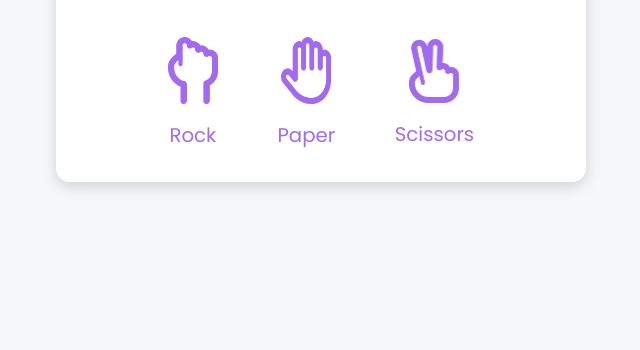
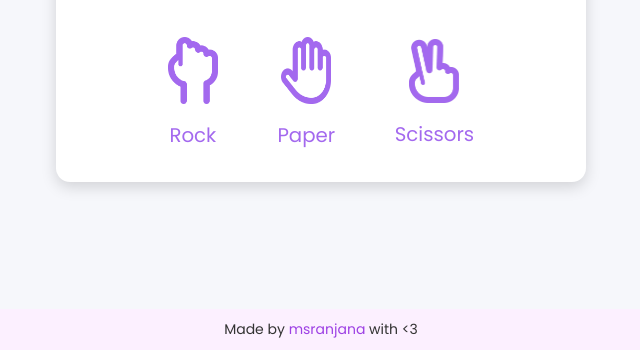
Before and after one commit to msranjana/frontend_mini_proj, a plain HTML site: page rps/index.html in a window 1280 px wide. Shown: the part 450-800 px from the top of the page, without its empty margins (319-959 px from the left). Drawn offline with Linux system fonts and the light colour scheme.

Commit message:
changed rps

```diff
--- a/rps/index.html
+++ b/rps/index.html
@@ -45,5 +45,8 @@
 
     <script src="script.js" defer></script>
 
+    <footer>
+        Made by <a href ="https://github.com/msranjana">msranjana</a> with <span>&lt;3</span>
+      </footer>
   </body>
 </html>
```
